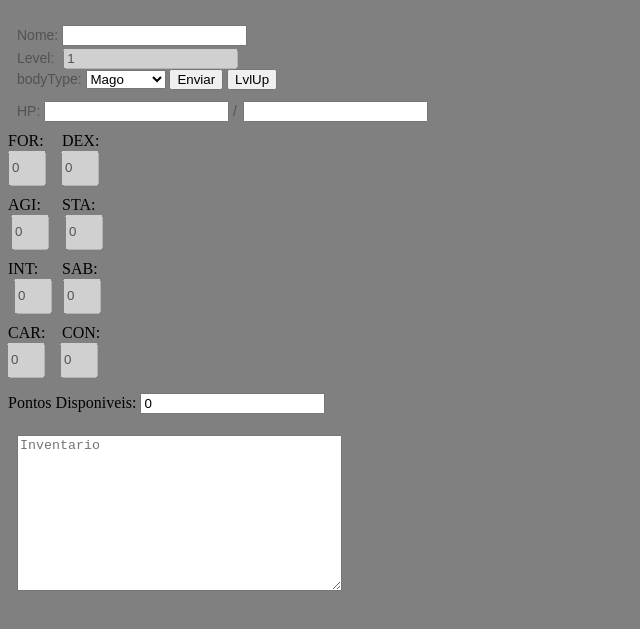
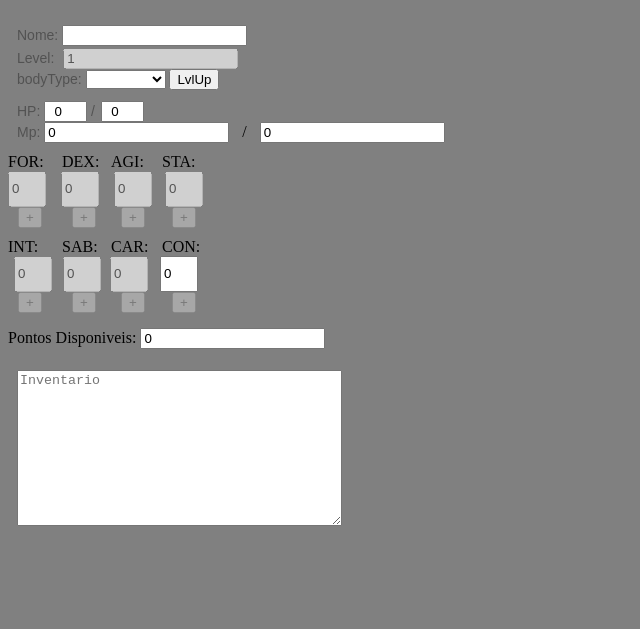
Before and after one commit to MaquitoMarco/meu-site, a plain HTML site: page index.html in a window 1280 px wide. Shown: the part 61-690 px from the top of the page, without its empty margins (0-640 px from the left). Drawn offline with Linux system fonts and the light colour scheme.

Commit message:
Update 27/07
Inputs e botões para adicionar valor aos inputs

```diff
--- a/Front-end/css/style.css
+++ b/Front-end/css/style.css
@@ -60,7 +60,7 @@ body{
 #stts{
     display: grid;
     align-items: center;
-    grid-template-columns: auto auto;
+    grid-template-columns: auto auto auto auto;
     margin-right: 1650px;
     grid-gap: 10px;
     margin-top: 10px;
@@ -81,6 +81,17 @@ body{
     margin-top: -15px;
 }
 
+#hpAtual {
+    width: 35px;
+    text-align: center;
+}
+
 #hpMaximo {
+    text-align: center;
     margin-left: -7px;
+    width: 35px;
 }
+
+#bottomStatus {
+    margin-left: 10px;
+}
--- a/Front-end/script/script.js
+++ b/Front-end/script/script.js
@@ -1,35 +1,3 @@
-function manda() {
-    let bodyType = document.getElementById('bodyType');
-    let jogadorBT = bodyType.value;
-    let desabilitarEnviar = document.getElementById('btnManda');
-    let calcHp = document.getElementById('hpAtual');
-    let calcHpMax = document.getElementById('hpMaximo');
-    let testCon = document.getElementById('constituicao');
-
-    let bodyTypes = {
-        'Mago': [5, 10, 7, 8, 15, 13, 11, 6],
-        'Tank': [7, 5, 6, 13, 8, 11, 10, 15],
-        'Rogue': [8, 15, 13, 10, 5, 6, 11, 7],
-        'Warrior': [15, 8, 10, 11, 5, 6, 7, 13],
-        'Controller': [5, 6, 7, 8, 13, 11, 15, 10],
-        'Paladino': [10, 5, 6, 7, 13, 15, 8, 11],
-    };
-
-    document.getElementById('forca').value = bodyTypes[jogadorBT][0];
-    document.getElementById('destreza').value = bodyTypes[jogadorBT][1];
-    document.getElementById('agilidade').value = bodyTypes[jogadorBT][2];
-    document.getElementById('stamina').value = bodyTypes[jogadorBT][3];
-    document.getElementById('inteligencia').value = bodyTypes[jogadorBT][4];
-    document.getElementById('sabedoria').value = bodyTypes[jogadorBT][5];
-    document.getElementById('carisma').value = bodyTypes[jogadorBT][6];
-    document.getElementById('constituicao').value = bodyTypes[jogadorBT][7];
-
-    bodyType.disabled = true; // Desabilita o input de Bodytype
-    desabilitarEnviar.disabled = true;
-    calcHp.value = testCon.value * 2;
-    calcHpMax.value = calcHp.value;
-}
-
     let valoresAntigos = {};
     const $$ = seletor => document.querySelector(seletor)
 
@@ -83,8 +51,94 @@ document.addEventListener("DOMContentLoaded", function() {
     inputs.forEach(input => input.addEventListener('input', atualizarPontos)); // Garantir que o DOM esteja carregado.
 });
 
-document.getElementById('constituicao').onchange = function(campo) {
-    let hp = parseInt(this.value) * 2;
-    document.getElementById('hpAtual').value = hp;
-    document.getElementById('hpMaximo').value = hp;
-  }
+document.getElementById('bodyType').onchange = function manda(test) {
+    let bodyType = document.getElementById('bodyType');
+    let jogadorBT = bodyType.value;
+    let calcHp = document.getElementById('hpAtual');
+    let calcHpMax = document.getElementById('hpMaximo');
+    let calcCon = document.getElementById('constituicao');
+    let staminaCalc = document.getElementById('stamina');
+    let mpCalc = document.getElementById('mp');
+    let mpMax = document.getElementById('mpMax');
+
+    let bodyTypes = {
+        'Mago': [5, 10, 7, 11, 15, 13, 8, 6],
+        'Tank': [7, 5, 6, 13, 8, 11, 10, 15],
+        'Rogue': [7, 15, 13, 10, 5, 6, 11, 8],
+        'Warrior': [15, 8, 11, 10, 5, 6, 7, 13],
+        'Controller': [5, 6, 7, 8, 13, 11, 15, 10],
+        'Paladino': [10, 5, 6, 7, 13, 15, 8, 11],
+    };
+
+    document.getElementById('forca').value = bodyTypes[jogadorBT][0];
+    document.getElementById('destreza').value = bodyTypes[jogadorBT][1];
+    document.getElementById('agilidade').value = bodyTypes[jogadorBT][2];
+    document.getElementById('stamina').value = bodyTypes[jogadorBT][3];
+    document.getElementById('inteligencia').value = bodyTypes[jogadorBT][4];
+    document.getElementById('sabedoria').value = bodyTypes[jogadorBT][5];
+    document.getElementById('carisma').value = bodyTypes[jogadorBT][6];
+    document.getElementById('constituicao').value = bodyTypes[jogadorBT][7];
+
+    mpCalc.value = staminaCalc.value * 2;
+    mpMax.value = mpCalc.value;
+    calcHp.value = calcCon.value * 2;
+    calcHpMax.value = calcHp.value;
+    bodyType.disabled = true; // Desabilita o input de Bodytype
+}
+
+document.getElementById('pontosDistribuir').addEventListener('input', function() {
+    let test2 = document.getElementById('pontosDistribuir');
+    let pedrada = parseInt(test2.value);
+
+    if (pedrada <= 0) {
+        let inputs = document.querySelectorAll('.status');
+        inputs.forEach(input => input.disabled = true);
+    }
+});
+
+// Botões de adicionar um valor a um input, e calcular se necessario.
+
+function atualizaInput(idInput, valor) {
+    let num = document.getElementById(idInput);
+    let tiraPontos = document.getElementById('pontosDistribuir');
+
+    num.value = parseInt(num.value) + valor;
+    tiraPontos.value = parseInt(tiraPontos.value) - 1;
+
+    let event = new Event('input');
+    tiraPontos.dispatchEvent(event);
+}
+
+function atualizaCon(idInput1, valor) {
+    let num = document.getElementById(idInput1);
+    let tiraPontos = document.getElementById('pontosDistribuir');
+    let calcHp = document.getElementById('hpAtual');
+    let calcHpMax = document.getElementById('hpMaximo');
+    let hp = (parseInt(num.value) + valor) * 2;
+
+    num.value = parseInt(num.value) + valor;
+    calcHp.value = hp;
+    calcHpMax.value = hp;
+
+    tiraPontos.value = parseInt(tiraPontos.value) - 1;
+
+    let event = new Event('input');
+    tiraPontos.dispatchEvent(event);
+}
+
+function atualizaSta(idInput1, valor) {
+    let num = document.getElementById(idInput1);
+    let tiraPontos = document.getElementById('pontosDistribuir');
+    let calcMp = document.getElementById('mp');
+    let calcmpMax = document.getElementById('mpMax');
+    let mp = (parseInt(num.value) + valor) * 2;
+
+    num.value = parseInt(num.value) + valor;
+    calcMp.value = mp;
+    calcmpMax.value = mp;
+
+    tiraPontos.value = parseInt(tiraPontos.value) - 1;
+
+    let event = new Event('input');
+    tiraPontos.dispatchEvent(event);
+}
--- a/index.html
+++ b/index.html
@@ -22,6 +22,7 @@
             </div>
         <label for="bodyType">bodyType:</label>
             <select id="bodyType">
+            <option value=""></option>
             <option value="Mago">Mago</option>
             <option value="Tank">Tank</option>
             <option value="Rogue">Rogue</option>
@@ -29,37 +30,56 @@
             <option value="Controller">Controller</option>
             <option value="Paladino">Paladino</option>
         </select>
-            <input type="button" value="Enviar" id="btnManda" onclick="manda()">
             <input type="button" value="LvlUp" id="LvlUp" onclick="levelUP()">
 </div>
 <div id="hpBox">
-    <label class="caixaTexto">HP: <input type="number" id="hpAtual" min="0">
-  / <label class="caixaTexto"><input type="number" id="hpMaximo" readonly></label>
+    <label class="caixaTexto">HP: <input type="number" value="0" id="hpAtual" min="0" readonly>
+  / <label class="caixaTexto"><input type="number" value="0" id="hpMaximo" min="0" readonly></label>
 </div>
+    <div >
+        <label class="caixaTexto">Mp: <input type="number" value="0" id="mp" min="0" readonly></label>
+        / <label class="caixaTexto"><input type="number" value="0" id="mpMax" min="0" readonly></label>
+    </div>
 <div id="stts">
         <div>
-        <label>FOR: <input type="number" id="forca" min="0" value="0" max="99" disabled class="status"></label>
+        <label>FOR:
+            <input type="number" id="forca" min="0" value="0" max="99" disabled class="status" >
+            <input type="button" value="+" id="bottomStatus" onclick="atualizaInput('forca', 1)" disabled class="status"></label>
         </div>
         <div>
-        <label>DEX: <input type="number" id="destreza" min="0" value="0" max="99" disabled class="status"></label>
+        <label>DEX:
+            <input type="number" id="destreza" min="0" value="0" max="99" disabled class="status"></label>
+            <input type="button" value="+" id="bottomStatus" onclick="atualizaInput('destreza', 1)" disabled class="status"></label>
         </div>
         <div>
-        <label>AGI: <input type="number" id="agilidade" min="0" value="0" max="99" disabled class="status"></label>
+        <label>AGI:
+            <input type="number" id="agilidade" min="0" value="0" max="99" disabled class="status"></label>
+            <input type="button" value="+" id="bottomStatus" onclick="atualizaInput('agilidade', 1)" disabled class="status"></label>
         </div>
         <div>
-        <label>STA: <input type="number" id="stamina" min="0" value="0" max="99" disabled class="status"></label>
+        <label>STA:
+            <input type="number" id="stamina" min="0" value="0" max="99" disabled class="status"></label>
+            <input type="button" value="+" id="bottomStatus" onclick="atualizaSta('stamina', 1)" disabled class="status"></label>
         </div>
         <div>
-        <label>INT: <input type="number" id="inteligencia" min="0" value="0" max="99" disabled class="status"></label>
+        <label>INT:
+            <input type="number" id="inteligencia" min="0" value="0" max="99" disabled class="status"></label>
+            <input type="button" value="+" id="bottomStatus" onclick="atualizaInput('inteligencia', 1)" disabled class="status"></label>
         </div>
         <div>
-        <label>SAB: <input type="number" id="sabedoria" min="0" value="0" max="99" disabled class="status"></label>
+        <label>SAB:
+            <input type="number" id="sabedoria" min="0" value="0" max="99" disabled class="status"></label>
+            <input type="button" value="+" id="bottomStatus" onclick="atualizaInput('sabedoria', 1)" disabled class="status"></label>
         </div>
         <div>
-        <label>CAR: <input type="number" id="carisma" min="0" value="0" max="99" disabled class="status"></label>
+        <label>CAR:
+            <input type="number" id="carisma" min="0" value="0" max="99" disabled class="status"></label>
+            <input type="button" value="+" id="bottomStatus" onclick="atualizaInput('carisma', 1)" disabled class="status"></label>
         </div>
         <div>
-        <label>CON: <input type="number" id="constituicao" min="0" value="0" max="99" disabled class="status"></label>
+        <label>CON:
+            <input type="number" id="constituicao" min="0" value="0" max="99" class="status" readonly></label>
+            <input type="button" value="+" id="bottomStatus" onclick="atualizaCon('constituicao', 1)" disabled class="status"></label>
         </div>
 </div>
         <div>
```
